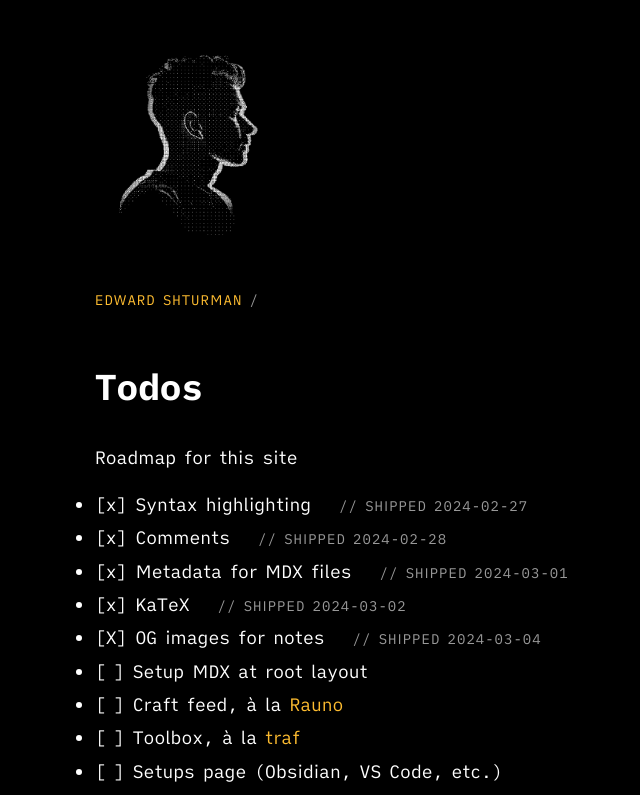
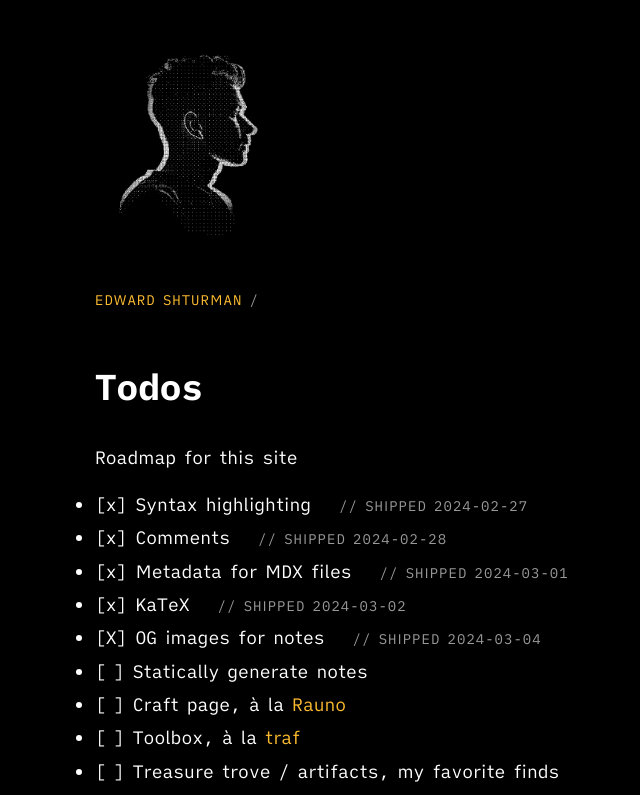
Before and after one commit to edwardshturman/site, a Next.js app: page /todos in a window 1280 px wide. Shown: the top 795 px of the page, without its empty margins (220-860 px from the left). Built offline with nearby package versions, Linux system fonts and the light colour scheme.

Commit message:
Update todos: prio perf, add artifacts page

```diff
--- a/app/todos/page.mdx
+++ b/app/todos/page.mdx
@@ -14,9 +14,10 @@ Roadmap for this site
   <Comment type="inline">Shipped 2024-03-02</Comment>
 - [X] OG images for notes
   <Comment type="inline">Shipped 2024-03-04</Comment>
-- [ ] Setup MDX at root layout
-- [ ] Craft feed, à la [Rauno](https://rauno.me/craft)
+- [ ] Statically generate notes
+- [ ] Craft page, à la [Rauno](https://rauno.me/craft)
 - [ ] Toolbox, à la [traf](https://tr.af/stack)
+- [ ] Treasure trove / artifacts, my favorite finds
 - [ ] Setups page (Obsidian, VS Code, etc.)
 - [ ] People I look up to & want to meet IRL, à la [Rafa](https://rafa.design/)
 - [ ] Friends page, à la [Perry Wang](https://www.perryw.ca/info)
```
